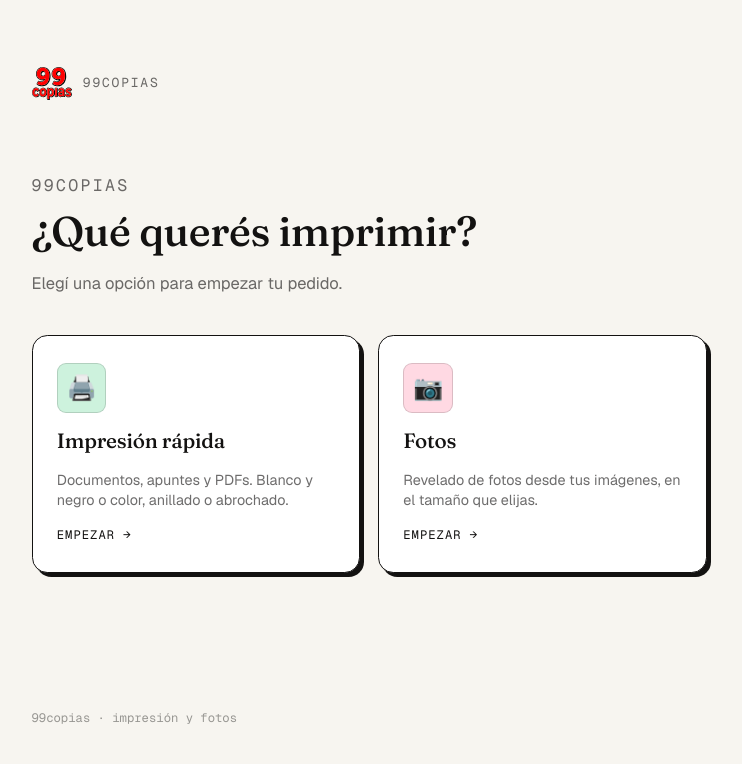
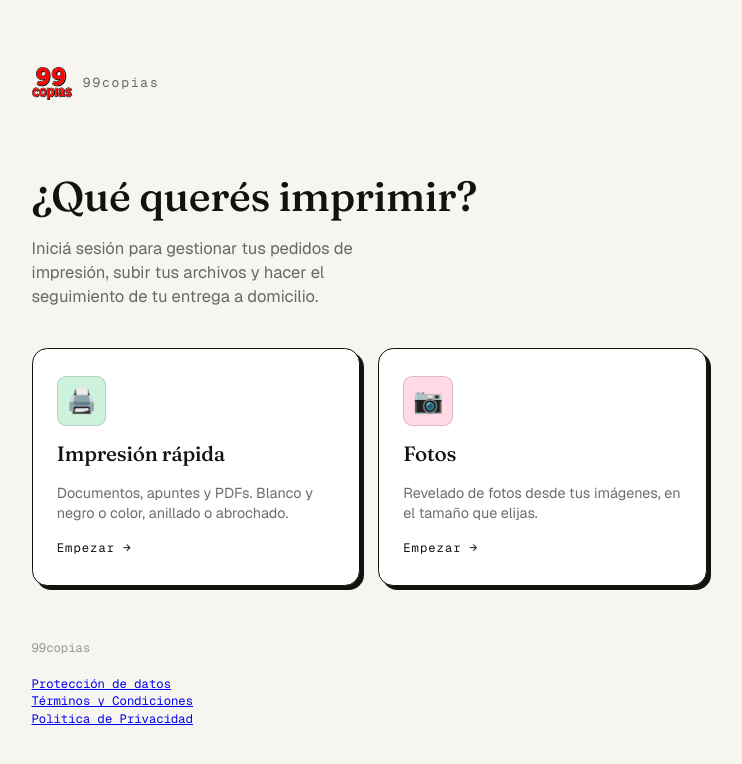
Before and after one commit to eliseoesteverena/99copias-app, a plain HTML site: page index.html in a window 1280 px wide. Shown: the whole page, without its empty margins (271-1013 px from the left). Drawn offline with nearby package versions, Linux system fonts and the light colour scheme.

Commit message:
update index.html

```diff
--- a/index.html
+++ b/index.html
@@ -33,12 +33,12 @@
     font-family: var(--font-mono);
     font-size:.72rem;
     letter-spacing:.14em;
-    text-transform:uppercase;
+
     color: var(--ink-60);
   }
 
   .hub-head{ margin-bottom: 2.25rem; }
-  .hub-head .eyebrow{ margin-bottom:.6rem; }
+  .hub-head .eyebrow{ margin-bottom:.6rem;text-transform: lowercase;}
   .hub-head h1{
     font-size: clamp(1.7rem, 5vw, 2.3rem);
     line-height:1.15;
@@ -97,7 +97,7 @@
     font-family: var(--font-mono);
     font-size: .68rem;
     letter-spacing:.08em;
-    text-transform:uppercase;
+
     color: var(--ink);
     display:flex; align-items:center; gap:.3rem;
   }
@@ -149,6 +149,11 @@
     font-family: var(--font-mono);
     font-size: .68rem;
     color: var(--ink-40);
+  }
+  div.hub-foot.politicas {
+    padding-top:1rem;
+    display:flex;
+    flex-direction:column;
   }
 </style>
 <script type="application/ld+json">
@@ -335,9 +340,9 @@
   </div>
 
   <div class="hub-head">
-    <p class="eyebrow" id="headEyebrow">99copias</p>
+    <p class="eyebrow" id="headEyebrow"></p>
     <h1 id="headTitle">¿Qué querés imprimir?</h1>
-    <p id="headSub">Elegí una opción para empezar tu pedido.</p>
+    <p id="headSub">Iniciá sesión para gestionar tus pedidos de impresión, subir tus archivos y hacer el seguimiento de tu entrega a domicilio.</p>
   </div>
 
   <div class="hub-choices">
@@ -356,7 +361,12 @@
     </a>
   </div>
 
-  <p class="hub-foot mono">99copias · impresión y fotos</p>
+  <p class="hub-foot mono">99copias</p>
+  <div class="hub-foot mono politicas">
+  <a href="https://99copias.com.ar/proteccion-de-datos.html" target="_blank">Protección de datos</a>
+  <a href="https://99copias.com.ar/terminos-y-condiciones.html" target="_blank">Términos y Condiciones</a>
+
+<a href="https://99copias.com.ar/politicas-de-privacidad.html"  target="_blank">Politica de Privacidad</a></div>
 
 </div>
 
```
